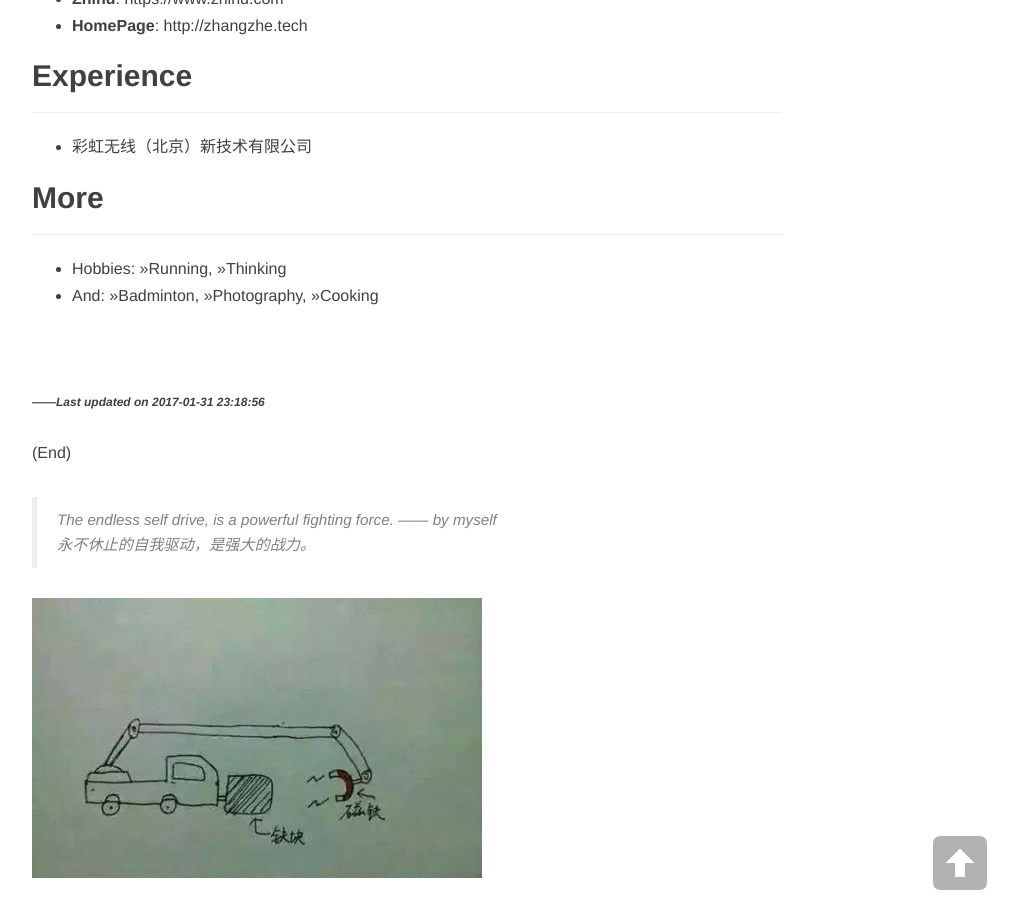
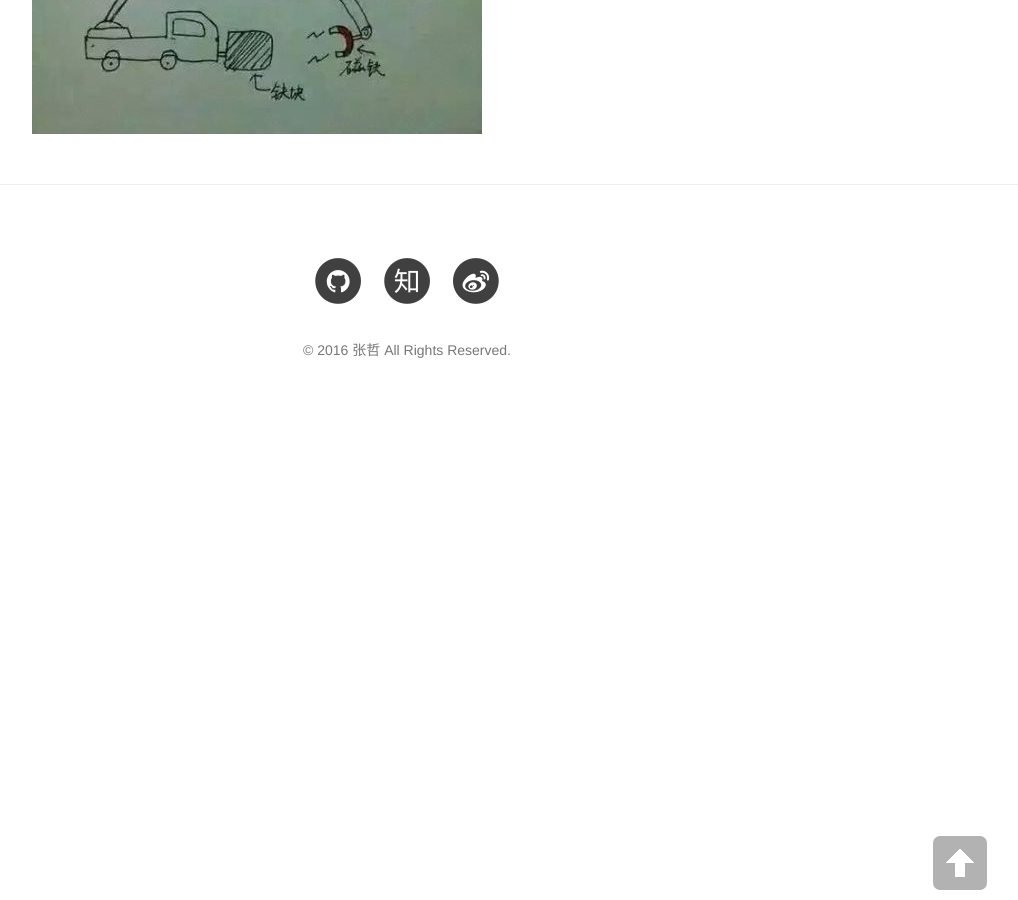
Before and after one commit to Zhangzhe09/zhangzhe09.github.io, a Jekyll site: the page built from about.md, in a window 1280 px wide and 900 px high, scrolled down 1694 px. Shown: the whole window, without its empty margins (233-1251 px from the left). Built offline with Jekyll 4.4.1, drawn with Linux system fonts in a browser that asks for light colours; nearby versions of some CDN libraries; comment, search, counter and statistics services are not loaded.

Commit message:
update about.md

```diff
--- a/about.md
+++ b/about.md
@@ -4,11 +4,6 @@
 description: "One day, I have a dream"
 header-img: "/img/banners/the_world_is_yours.jpg"
 ---
-
-<center>
-    <p><img src="{{ site.img_url }}/img/whoami.png" align="center"></p>
-</center>
-
 >Imagination is more important than knowledge. For knowledge is limited to all we now know and understand, while imagination embraces the entire world, and all there ever will be to know and understand.
 想象力比知识更重要，因为知识是有限的，而想象力概括着世界的一切，推动着进步，并且是知识进化的源泉。严格地说，想象力是科学研究中的实在因素。 —— 爱因斯坦
 
@@ -40,13 +35,7 @@
 * [彩虹无线（北京）新技术有限公司](http://cihon.cn)
 
 ## More
-
 ***
-
-* Hobbies: [>>Running](/runningabout), [>>Thinking](/categories.html#person)
-* And: [>>Badminton](/badminton.html), [>>Photography](/photography.html), [>>Cooking](/cooking.html)
-
-<br />
 
 ###### *——Last updated on 2017-01-31 23:18:56*
 (End)
```
